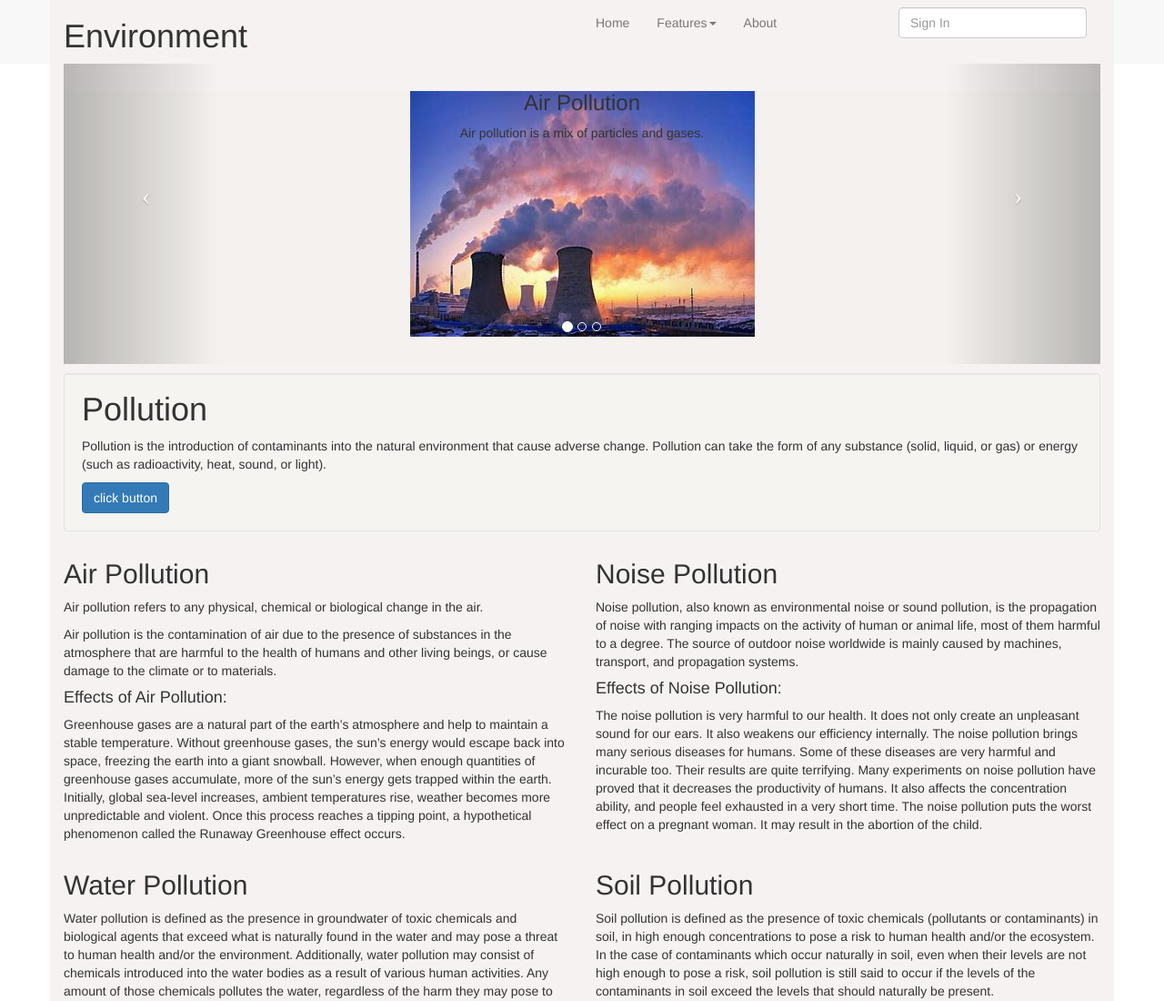
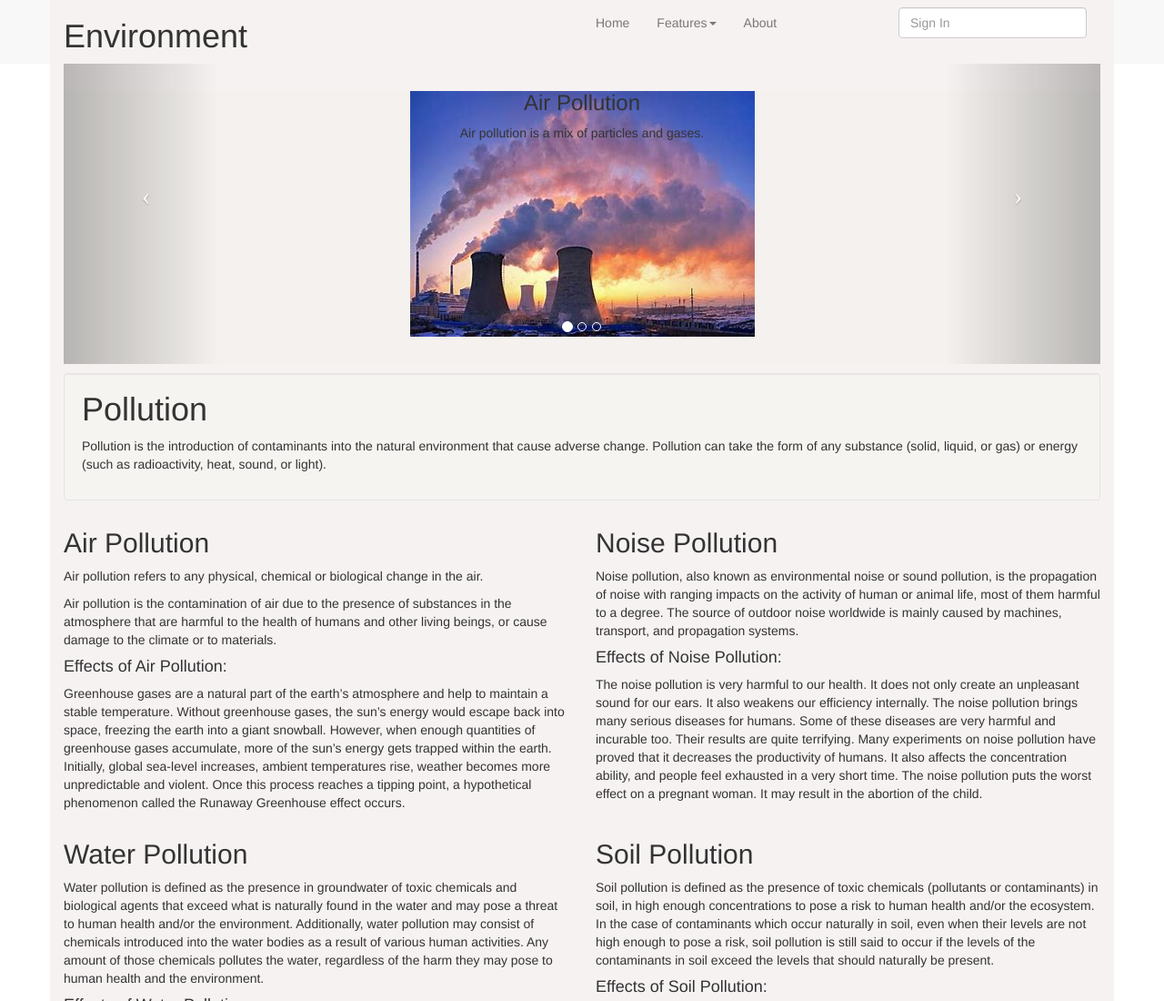
Before and after one commit to chandanaannadi/bootstrap, a plain HTML site: page bootstrap code/index.html in a window 1280 px wide. Shown: the top 1100 px of the page at 91% size. Drawn offline with nearby package versions, Linux system fonts and the light colour scheme; a web font is replaced by a local one.

Commit message:
fix:removed click button

```diff
--- a/bootstrap code/index.html
+++ b/bootstrap code/index.html
@@ -116,7 +116,7 @@
                     <p>Pollution is the introduction of contaminants into the natural environment that cause adverse
                         change. Pollution can take the form of any substance (solid, liquid, or gas) or energy (such as
                         radioactivity, heat, sound, or light).</p>
-                    <a href="" class="btn btn-large btn-primary">click button</a>
+                    <!--<a href="" class="btn btn-large btn-primary">click button</a>-->
                 </div>
             </div>
         </div>
```
